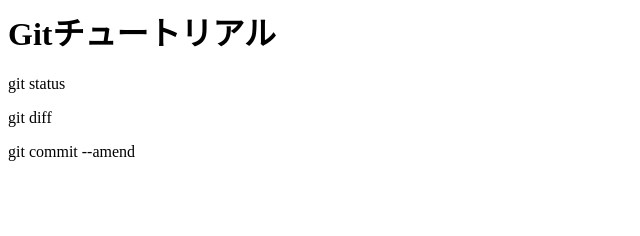
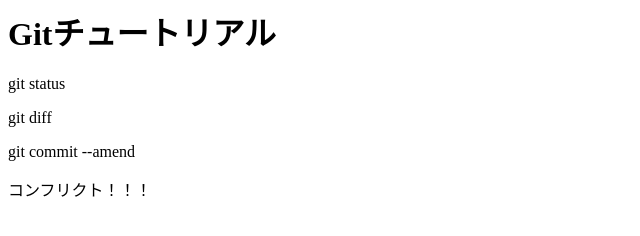
Before and after one commit to Shinnosuke1500/git_tutorial, a plain HTML site: page index.html in a window 1280 px wide. Shown: the full height of the page, 0-640 px from the left. Drawn offline with Linux system fonts and the light colour scheme.

Commit message:
conflictを追記コンフリクト！

```diff
--- a/index.html
+++ b/index.html
@@ -2,3 +2,4 @@
 <p>git status</p>
   <p>git diff</p>
   <p>git commit --amend</p>
+  <p>コンフリクト！！！</p>
```
